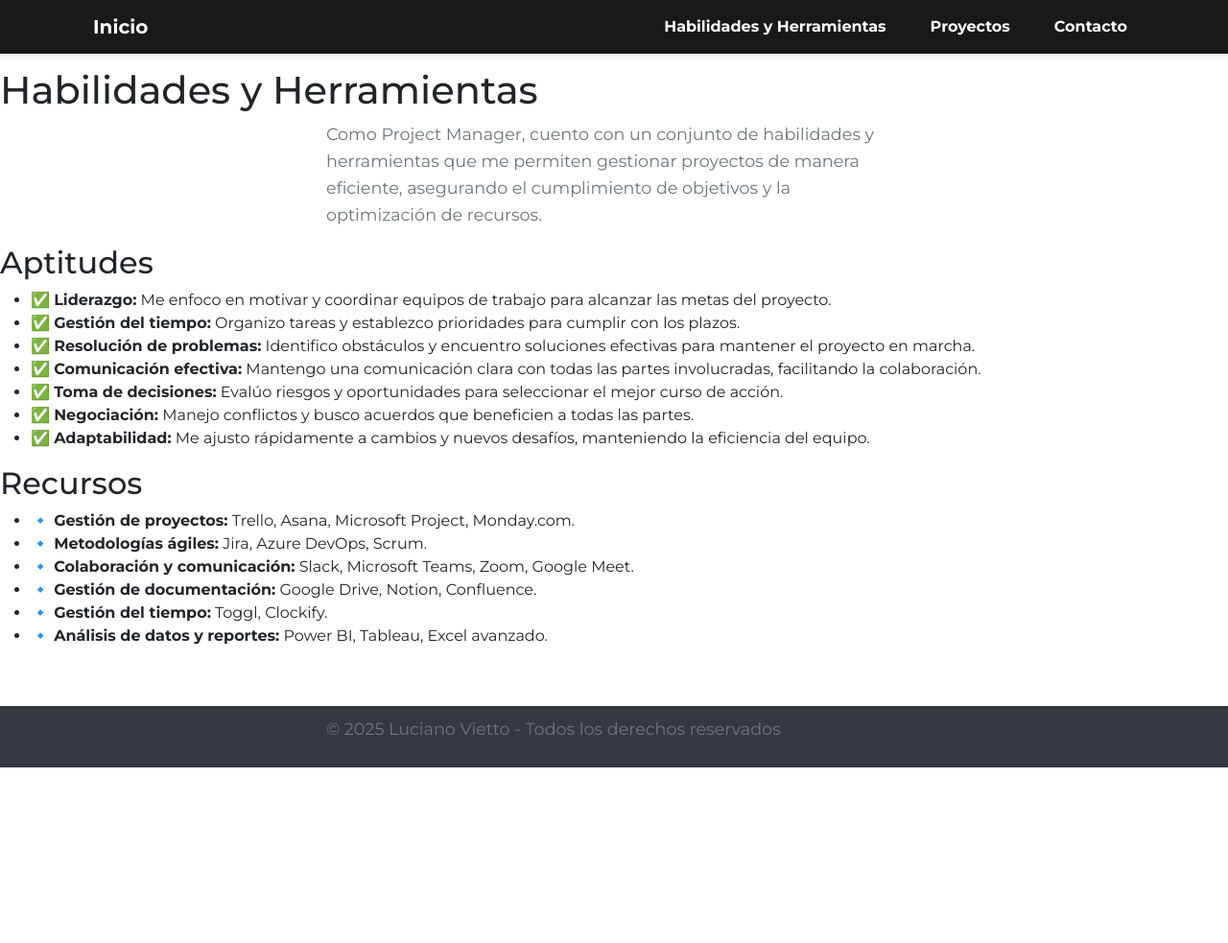
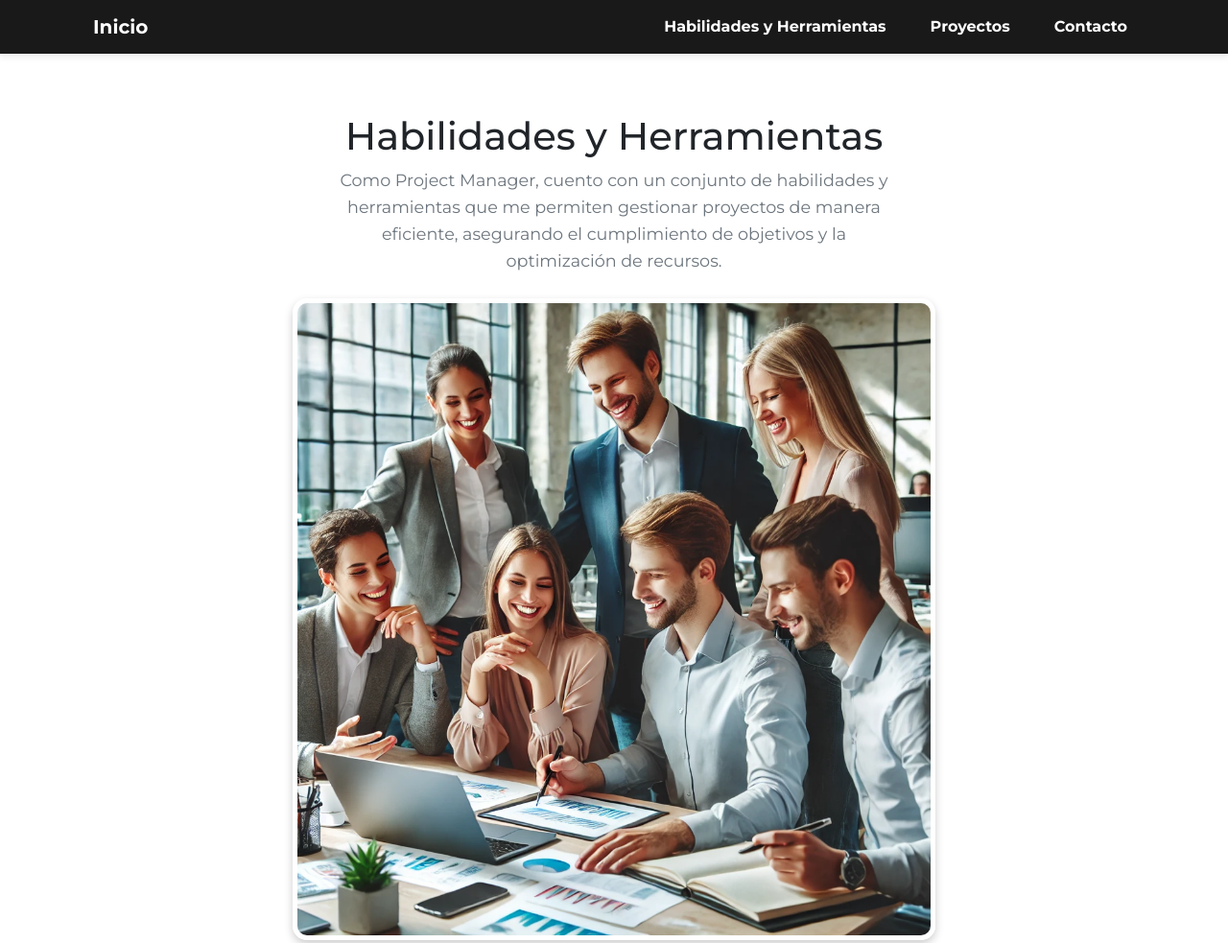
Before and after one commit to SLorenzatti12/TP1_Lorenzatti, a plain HTML site: page habilidades.html in a window 1280 px wide. Shown: the top 983 px of the page at 96% size. Before the commit the page ends 800 px from the top, so only its background shows below. Drawn offline with nearby package versions, Linux system fonts and the light colour scheme.

Commit message:
Mejora en seccion Habilidades y herramientas

```diff
--- a/habilidades.html
+++ b/habilidades.html
@@ -3,7 +3,7 @@
     <head>
         <meta charset="UTF-8">
         <meta name="viewport" content="width=device-width, initial-scale=1.0">
-        <title>Portfolio Luciano Vietto</title>
+        <title>Portfolio Luciano Vietto - Habilidades y Herramientas</title>
         <link rel="stylesheet" type="text/css" href="style.css">
         <link rel="preconnect" href="https://fonts.googleapis.com">
         <link rel="preconnect" href="https://fonts.gstatic.com" crossorigin>
@@ -31,16 +31,13 @@
                 </div>
             </nav>
         </header>
-
+        <main class="container text-center mt-5">
             <h1>Habilidades y Herramientas</h1>
-        <div>
-            <p>Como Project Manager, cuento con un conjunto de habilidades y herramientas
-            que me permiten gestionar proyectos de manera eficiente, asegurando el
-            cumplimiento de objetivos y la optimización de recursos.</p>
-        </div>
-        <div>
+            <p>Como Project Manager, cuento con un conjunto de habilidades y herramientas que me permiten gestionar proyectos de manera eficiente, asegurando el cumplimiento de objetivos y la optimización de recursos.</p>
+            <img id="grupos" src="Imagenes/grupo_trabajo.png" alt="Grupo de pesonas en ambito laboral" class="img-fluid my-4">
+            <section class="my-5">
                 <h2>Aptitudes</h2>
-            <ul>
+                <ul class="list-unstyled text-start">
                     <li>✅ <strong>Liderazgo:</strong> Me enfoco en motivar y coordinar equipos de trabajo para alcanzar las metas del proyecto.</li>
                     <li>✅ <strong>Gestión del tiempo:</strong> Organizo tareas y establezco prioridades para cumplir con los plazos.</li>
                     <li>✅ <strong>Resolución de problemas:</strong> Identifico obstáculos y encuentro soluciones efectivas para mantener el proyecto en marcha.</li>
@@ -49,10 +46,10 @@
                     <li>✅ <strong>Negociación:</strong> Manejo conflictos y busco acuerdos que beneficien a todas las partes.</li>
                     <li>✅ <strong>Adaptabilidad:</strong> Me ajusto rápidamente a cambios y nuevos desafíos, manteniendo la eficiencia del equipo.</li>
                 </ul>
-        </div>
-        <div>
+            </section>
+            <section class="my-5">
                 <h2>Recursos</h2>
-            <ul>
+                <ul class="list-unstyled text-start">
                     <li>🔹 <strong>Gestión de proyectos:</strong> Trello, Asana, Microsoft Project, Monday.com.</li>
                     <li>🔹 <strong>Metodologías ágiles:</strong> Jira, Azure DevOps, Scrum.</li>
                     <li>🔹 <strong>Colaboración y comunicación:</strong> Slack, Microsoft Teams, Zoom, Google Meet.</li>
@@ -60,10 +57,23 @@
                     <li>🔹 <strong>Gestión del tiempo:</strong> Toggl, Clockify.</li>
                     <li>🔹 <strong>Análisis de datos y reportes:</strong> Power BI, Tableau, Excel avanzado.</li>
                 </ul>
+            </section>
+            <section class="my-5">
+                <h2>Certificaciones</h2>
+                <ul class="list-unstyled text-start">
+                    <li>🔸 Certified Scrum Master (CSM)</li>
+                    <li>🔸 PMP - Project Management Professional (PMI)</li>
+                    <li>🔸 Lean Six Sigma Green Belt</li>
+                    <li>🔸 Microsoft Project Specialist</li>
+
+                </ul>
             </div>
 
+            <img id="grupos" src="Imagenes/grupo_trabajo2" alt="Grupo de pesonas en ambito laboral" class="img-fluid my-4">
+        </main>
+
     </body>
-    <footer>
+    <footer class="text-center">
         <p>&copy; 2025 Luciano Vietto - Todos los derechos reservados</p>
     </footer>
     <script src="https://cdn.jsdelivr.net/npm/bootstrap@5.3.0/dist/js/bootstrap.bundle.min.js"></script>
--- a/style.css
+++ b/style.css
@@ -69,8 +69,17 @@ body {
 footer{
   background-color: #343a40;
   color: white;
-  padding: 10px 0;
-  position: fixed;
+  padding: 1px 0;
   bottom: 0;
   width: 100%;
 }
+
+#grupos{
+  width: 60%;
+  border-radius: 15px;
+  margin: 20px auto;
+  display: block;
+  border: 5px solid #fff;
+  box-shadow: 0px 4px 10px rgba(0, 0, 0, 0.2);
+
+}
```
Also changed, not shown: contacto.html (+1 -1 lines), index.html (+1 -1 lines), proyectos.html (+1 -1 lines), Imagenes/grupo_trabajo.png (added), 1 other file. Lines whose indentation alone changed are shown as unchanged.
